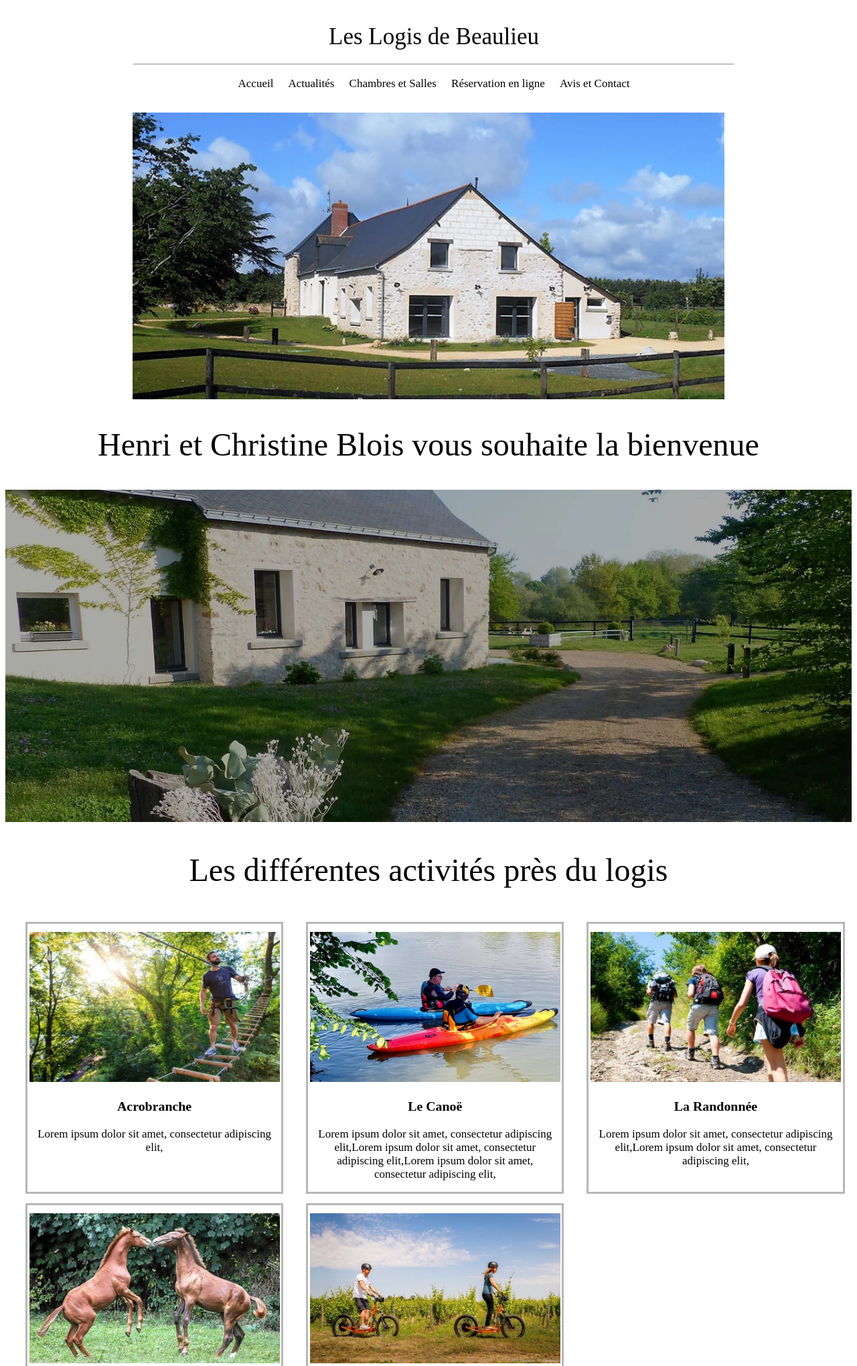
After one commit to PILG11/S7-PILG11, a PHP site: page / in a window 1280 px wide. The commit adds this page. Shown: the top 2039 px of the page at 67% size. Run offline with PHP 8.4, Linux system fonts and the light colour scheme; some libraries are stand-ins or nearby versions.

Commit message:
PILG11-22-Dev-Page-Accueil

```diff
--- a/Website/css/style.css
+++ b/Website/css/style.css
@@ -10,13 +10,14 @@ body {
     margin: auto;
     min-width: 500px;
     margin-top: 10px;
-    margin-bottom: 30px;
 }
 
 .sous_titre>p {
     text-align: center;
     font-size: 300%;
     margin: auto;
+    margin-top: 40px;
+    margin-bottom: 40px;
 }
 
 .second_img>img {
@@ -24,14 +25,6 @@ body {
     width: 100%;
     min-width: 500px;
     margin: auto;
-    margin-top: 30px;
-    margin-bottom: 30px;
-}
-
-.activite {
-    margin: auto;
-    margin-top: 30px;
-    margin-bottom: 30px;
 }
 
 .container {
--- /dev/null
+++ b/Website/index.php
@@ -0,0 +1,85 @@
+<!DOCTYPE html>
+<html lang="fr">
+
+  <head>
+    <meta charset="utf-8" />
+    <meta name="viewport" content="width=device-width, initial-scale=1.0">
+    <title>Les Logis de Beaulieu</title>
+    <link rel="stylesheet" href="./css/style.css" >
+    <link rel="stylesheet" href="https://unpkg.com/leaflet@1.7.1/dist/leaflet.css"/>
+    <script src="https://unpkg.com/leaflet@1.7.1/dist/leaflet.js"></script>
+  </head>
+
+  <?php include "./pages/header.php" ?>
+
+  <body>
+
+    <div class="first_img">
+      <img src="./img/Accueil/accueil.png" alt="Photo gîte">
+    </div>
+
+    <div class="sous_titre">
+      <p> Henri et Christine Blois vous souhaite la bienvenue </p>
+    </div>
+
+    <div class="second_img">
+      <img src="./img/Accueil/accueil2.png" alt="Photo gîte">
+    </div>
+
+    <div class="sous_titre">
+      <p> Les différentes activités près du logis </p>
+    </div>
+
+    <div>
+      <div class="container">
+        <a href="" target="_blank">
+          <img src="./img/Accueil/acrobranche.jpg" alt="acrobranche">
+          <h3>Acrobranche</h3>
+          <p>Lorem ipsum dolor sit amet, consectetur adipiscing elit,</p>
+        </a>
+      </div>
+
+      <div class="container">
+        <a href="" target="_blank">
+          <img src="./img/Accueil/canoe.jpg" alt="canoe">
+          <h3>Le Canoë</h3>
+          <p>Lorem ipsum dolor sit amet, consectetur adipiscing elit,Lorem ipsum dolor sit amet, consectetur adipiscing elit,Lorem ipsum dolor sit amet, consectetur adipiscing elit,</p>
+        </a>
+      </div>
+
+      <div class="container">
+        <a href="" target="_blank">
+          <img src="./img/Accueil/rando.jpg" alt="rando">
+          <h3>La Randonnée</h3>
+          <p>Lorem ipsum dolor sit amet, consectetur adipiscing elit,Lorem ipsum dolor sit amet, consectetur adipiscing elit,</p>
+        </a>
+      </div>
+
+      <div class="container">
+        <a href="" target="_blank">
+          <img src="./img/Accueil/cheval.jpg" alt="cheval">
+          <h3>Le Cheval</h3>
+          <p>Lorem ipsum dolor sit amet, consectetur adipiscing elit,Lorem ipsum dolor sit amet, consectetur adipiscing elit,</p>
+        </a>
+      </div>
+
+      <div class="container">
+        <a href="" target="_blank">
+          <img src="./img/Accueil/trot.jpg" alt="trot">
+          <h3>Balade en trotinette</h3>
+          <p>Bip Bip la trotinette électrique</p>
+        </a>
+      </div>
+    </div>
+
+    <div class="sous_titre">
+      <p> Où nous situer </p>
+    </div>
+
+    <div class="map" id="mapid"> <script src="./js/map.js"></script> </div>
+
+  </body>
+
+  <?php include "./pages/footer.php" ?>
+
+</html>
--- a/Website/js/map.js
+++ b/Website/js/map.js
@@ -1,8 +1,10 @@
+// Initialisation et affichage de la map
 var map = L.map('mapid').setView([47.579937, -0.430671], 10);
 L.tileLayer('https://{s}.tile.openstreetmap.org/{z}/{x}/{y}.png', {
     attribution: '© <a href="https://www.openstreetmap.org/copyright">OpenStreetMap</a> contributors'
 }).addTo(map);
 
+// Marqueur pour le logis en rouge pour le différencier
 var marker = L.marker([47.579937, -0.430671])
     .bindPopup("Les Logis de Beaulieu")
     .addTo(map);
@@ -13,20 +15,23 @@ marker.setIcon(L.icon({
 marker.on("mouseover", function(event) { this.openPopup(); });
 marker.on("mouseout", function(event) { this.closePopup(); });
 
+// Affichage des marqueurs pour les lieux des différentes activités (page index)
+if (window.location.href == "http://localhost:8888/") {
     var canoe = L.marker([47.593383, -0.476700])
-    .bindPopup("Canoë");
+        .bindPopup("Canoë")
+        .addTo(map);
     canoe.on("mouseover", function(event) { this.openPopup(); });
     canoe.on("mouseout", function(event) { this.closePopup(); });
 
     accrobranche = L.marker([47.580901, -0.373485])
-    .bindPopup("Accrobranche");
+        .bindPopup("Accrobranche")
+        .addTo(map);
     accrobranche.on("mouseover", function(event) { this.openPopup(); });
     accrobranche.on("mouseout", function(event) { this.closePopup(); });
 
-daronne = L.marker([47.549582, -0.398853])
-    .bindPopup("La daronne d'Hugo");
+    cheval = L.marker([47.549582, -0.398853])
+        .bindPopup("Le")
+        .addTo(map);
     daronne.on("mouseover", function(event) { this.openPopup(); });
     daronne.on("mouseout", function(event) { this.closePopup(); });
-
-L.layerGroup([canoe, accrobranche, daronne])
-    .addTo(map);
+}
--- a/Website/pages/footer.php
+++ b/Website/pages/footer.php
@@ -14,7 +14,7 @@
     </div>
 
     <ul>
-        <li><a href="avis.php">Nous Contacter</a></li>
+        <li><a href="../pages/avis.php">Nous Contacter</a></li>
         <li><a href="#">Politique de confidentialité</a></li>
         <li><a href="#">Mentions légales</a></li>
     </ul>
--- a/Website/pages/header.php
+++ b/Website/pages/header.php
@@ -11,11 +11,11 @@
         <p>Les Logis de Beaulieu</p>
         <hr>
         <div class="button">
-            <a href="index.php">    Accueil     </a>
-            <a href="actualites.php">    Actualités     </a>
-            <a href="chambresalles.php">    Chambres et Salles     </a>
-            <a href="reservation.php">    Réservation en ligne     </a>
-            <a href="avis.php">    Avis et Contact     </a>
+            <a href="../">    Accueil     </a>
+            <a href="../pages/actualites.php">    Actualités     </a>
+            <a href="../pages/chambresalles.php">    Chambres et Salles     </a>
+            <a href="../pages/reservation.php">    Réservation en ligne     </a>
+            <a href="../pages/avis.php">    Avis et Contact     </a>
         </div>
     </div>
   </body>
```
Also changed, not shown: Website/pages/index.php (deleted, +0 -85 lines). Lines whose indentation alone changed are shown as unchanged.
